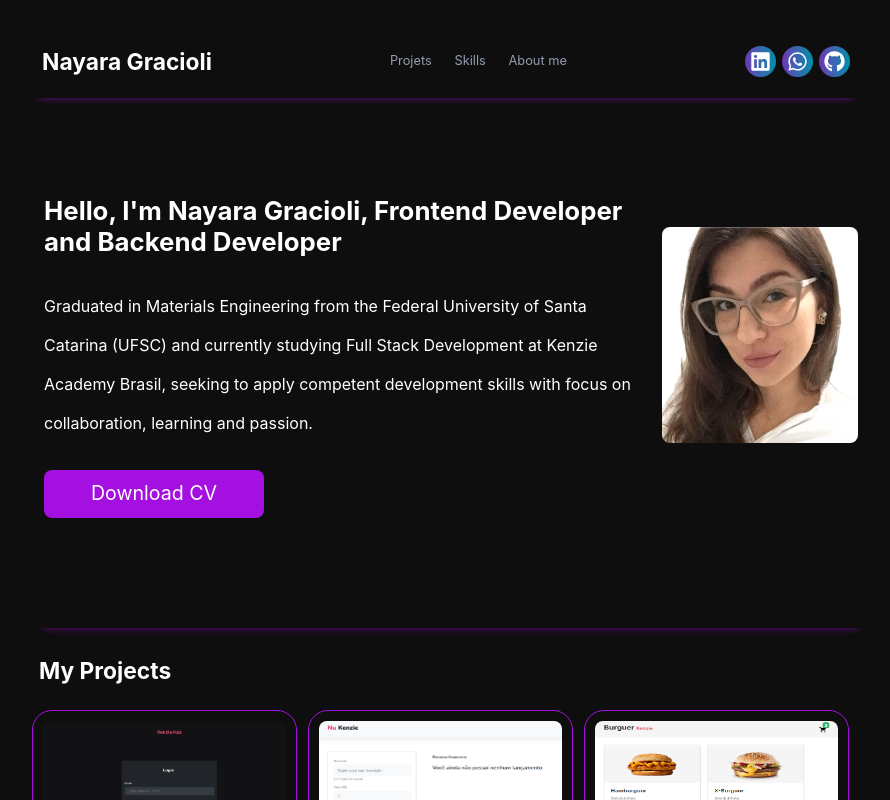
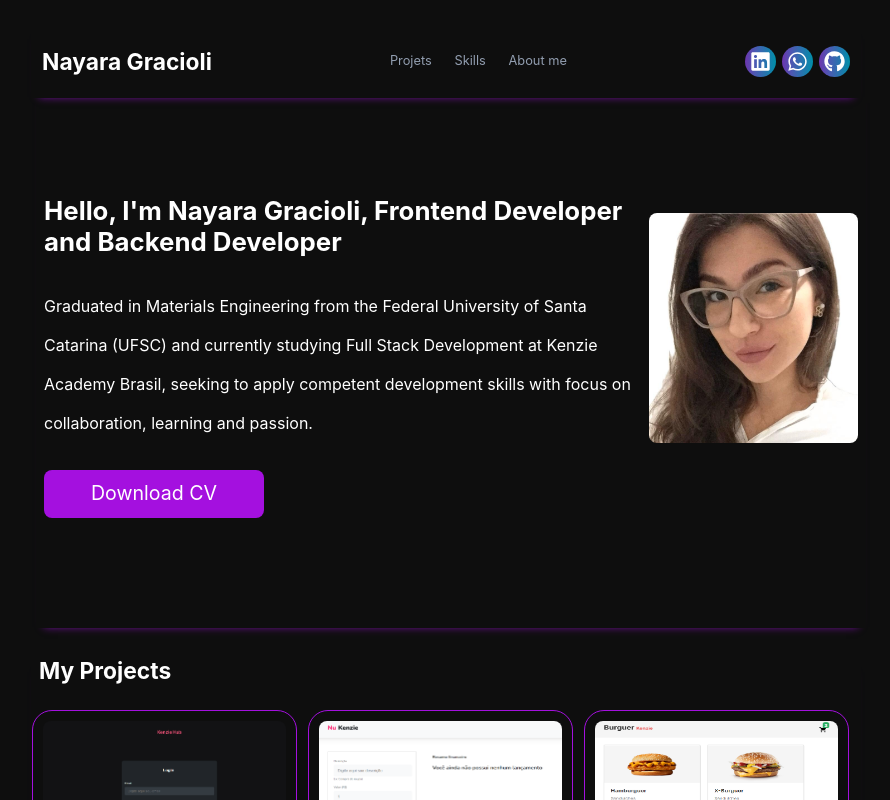
Before and after one commit to nayaragracioli/portfolio-nayaragracioli, a React (Vite) app: page / in a window 1280 px wide. Shown: the top 800 px of the page, without its empty margins (194-1084 px from the left). Built offline with nearby package versions, Linux system fonts and the light colour scheme.

Commit message:
feat: Changed the width img for 1024px

```diff
--- a/src/components/Apresentation/style.module.scss
+++ b/src/components/Apresentation/style.module.scss
@@ -142,7 +142,7 @@
 
         .boxImg {
           order: 0;
-          width: 79%;
+          width: 86%;
         }
       }
 
```
